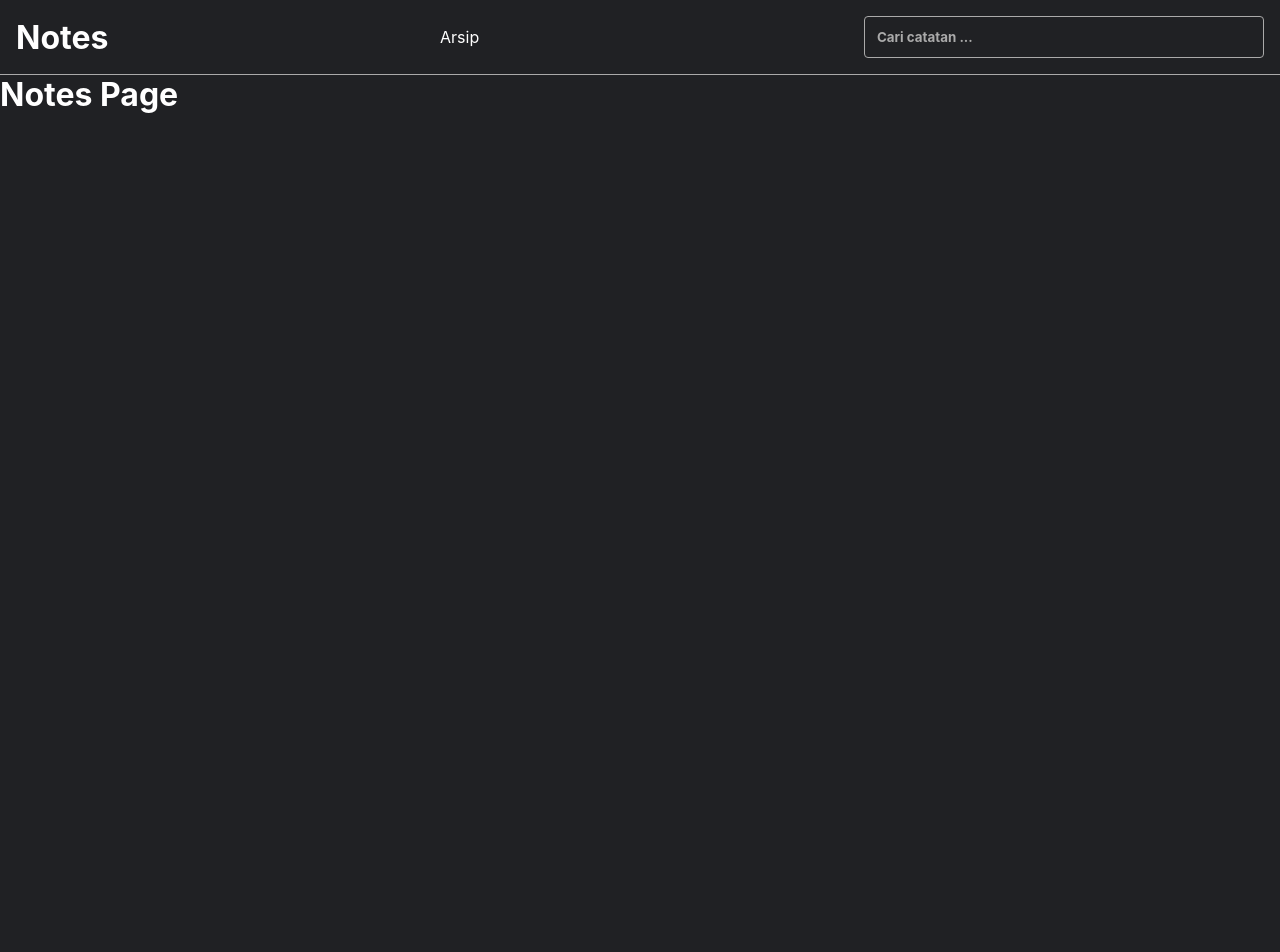
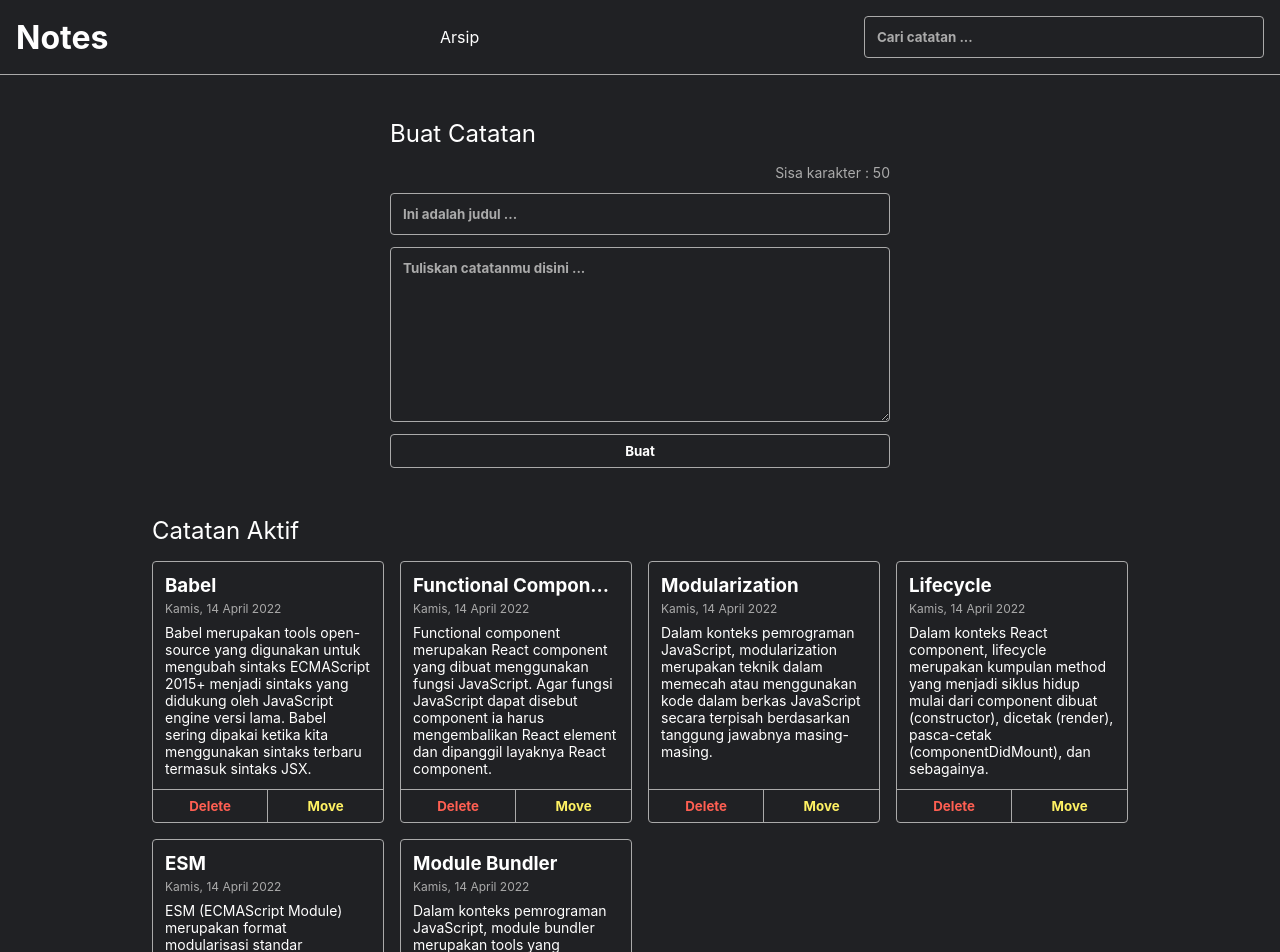
Before and after one commit to nandartika/personal-notes, a React (Vite) app: page / in a window 1280 px wide. Shown: the top 952 px of the page. Before the commit the page ends 800 px from the top, so only its background shows below. Built offline with nearby package versions, Linux system fonts and the light colour scheme.

Commit message:
add: notes page

```diff
--- a/src/pages/NotePages.jsx
+++ b/src/pages/NotePages.jsx
@@ -1,9 +1,31 @@
-import React from "react"
+import React from 'react'
+import { useSearchParams } from 'react-router-dom'
+import {
+  getActiveNotes,
+  getNoteByKeyword,
+} from '../utils/local-data'
+import NoteForm from '../components/NoteForm'
+import NotesList from '../components/NotesList'
 
 function NotePages() {
- return (
-    <h1>Notes Page</h1>
- )
+  const [searchParams] = useSearchParams()
+  const keyword = searchParams.get('keyword')
+
+  const notes = getActiveNotes()
+  const filteredNotes = keyword ? getNoteByKeyword(notes, keyword) : notes
+
+  return (
+    <>
+      <div className='note-app__body'>
+        <NoteForm />
+
+        <h2>Catatan Aktif</h2>
+        <NotesList
+          notes={filteredNotes}
+        />
+      </div>
+    </>
+  )
 }
 
 export default NotePages
--- a/src/utils/local-data.js
+++ b/src/utils/local-data.js
@@ -41,77 +41,94 @@ let notes = [
     createdAt: '2022-04-14T04:27:34.572Z',
     archived: false,
   },
-];
+]
 
 function getAllNotes() {
-  return notes;
+  return notes
 }
 
 function getNote(id) {
-  const foundedNote = notes.find((note) => note.id === id);
-  return foundedNote;
+  const foundedNote = notes.find((note) => note.id === id)
+  return foundedNote
+}
+
+function getNoteByKeyword(notes, keyword) {
+  const keywordLowerCase = keyword.toLowerCase()
+  const filteredNotes = notes.filter((note) => {
+    const titleLowerCase = note.title.toLowerCase()
+    return titleLowerCase.includes(keywordLowerCase)
+  })
+  return filteredNotes
 }
 
 function getActiveNotes() {
-  const activeNotes = notes.filter((note) => !note.archived);
-  return activeNotes;
+  const activeNotes = notes.filter((note) => !note.archived)
+  return activeNotes
 }
 
 function getArchivedNotes() {
-  const archivedNotes = notes.filter((note) => note.archived);
-  return archivedNotes;
+  const archivedNotes = notes.filter((note) => note.archived)
+  return archivedNotes
 }
 
 function addNote({ title, body }) {
-  notes = [...notes, {
-    id: `notes-${+new Date()}`, title: title || '(untitled)', body, createdAt: new Date().toISOString(), archived: false,
-  }];
+  notes = [
+    ...notes,
+    {
+      id: `notes-${+new Date()}`,
+      title: title || '(untitled)',
+      body,
+      createdAt: new Date().toISOString(),
+      archived: false,
+    },
+  ]
 }
 
 function deleteNote(id) {
-  notes = notes.filter((note) => note.id !== id);
+  notes = notes.filter((note) => note.id !== id)
 }
 
 function archiveNote(id) {
   notes = notes.map((note) => {
     if (note.id === id) {
-      return { ...note, archived: true };
+      return { ...note, archived: true }
     }
-    return note;
-  });
+    return note
+  })
 }
 
 function unarchiveNote(id) {
   notes = notes.map((note) => {
     if (note.id === id) {
-      return { ...note, archived: false };
+      return { ...note, archived: false }
     }
 
-    return note;
-  });
+    return note
+  })
 }
 
 function editNote({ id, title, body }) {
-  const noteToEdit = notes.find((note) => note.id === id);
-  noteToEdit.title = title;
-  noteToEdit.body = body;
+  const noteToEdit = notes.find((note) => note.id === id)
+  noteToEdit.title = title
+  noteToEdit.body = body
 
   notes = notes.map((note) => {
     if (note.id === id) {
-      return note;
+      return note
     }
-    return note;
-  });
+    return note
+  })
 }
 
 export {
   getAllNotes,
   getActiveNotes,
   getArchivedNotes,
+  getNoteByKeyword,
   deleteNote,
   editNote,
   getNote,
   archiveNote,
   unarchiveNote,
   addNote,
-};
+}
```
